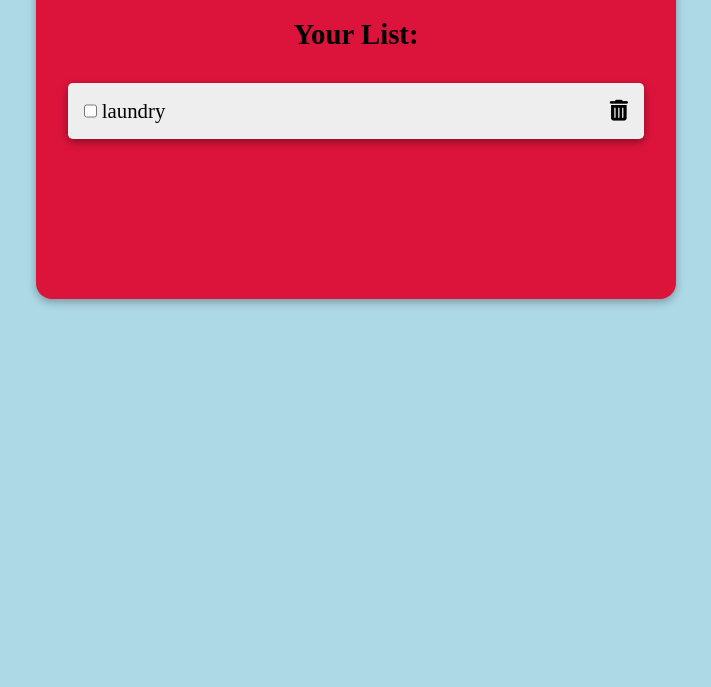
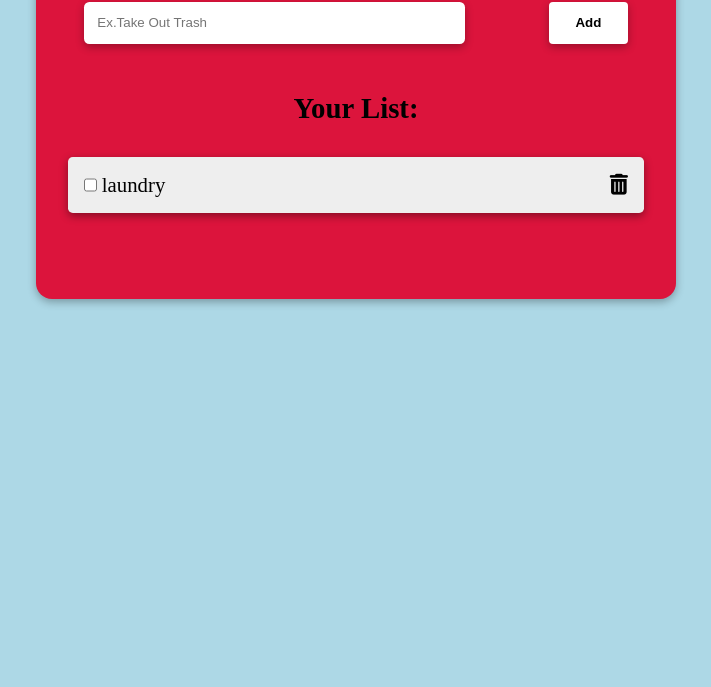
Before and after one commit to dejourford/to-do-list, a website: page index.html in a window 1280 px wide. Shown: the part 113-800 px from the top of the page, without its empty margins (284-995 px from the left). Drawn offline with Linux system fonts and the light colour scheme.

Commit message:
add classes to input buttons

```diff
--- a/index.html
+++ b/index.html
@@ -16,6 +16,11 @@
         <section class="to-do-list-container">
             <div class="create-to-do-section">
                 <h1>Todo List</h1>
+
+                <div class="create-to-do-group">
+                    <input class="add-to-do-input" type="text" placeholder="Ex.Take Out Trash"">
+                    <button class="add-Btn">Add</button>
+                </div>
             </div>
 
             <div class="to-do-list-item-section">
@@ -24,7 +29,7 @@
                 <ul class="to-do-items">
                     <li class="to-do-item">
                         <div class="to-do-item-left">
-                            <input type="checkbox">
+                            <input class="to-do-item-checkbox" type="checkbox">
                             <p class="to-do-text">laundry</p>
                         </div>
                         <div class="to-do-item-right">
```
